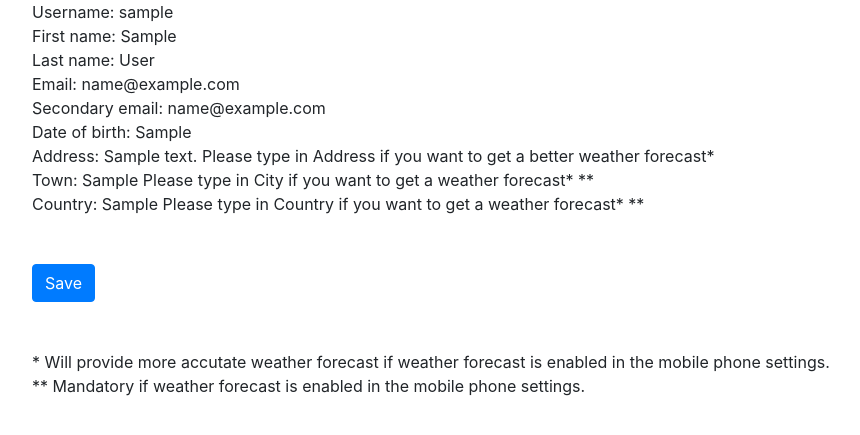
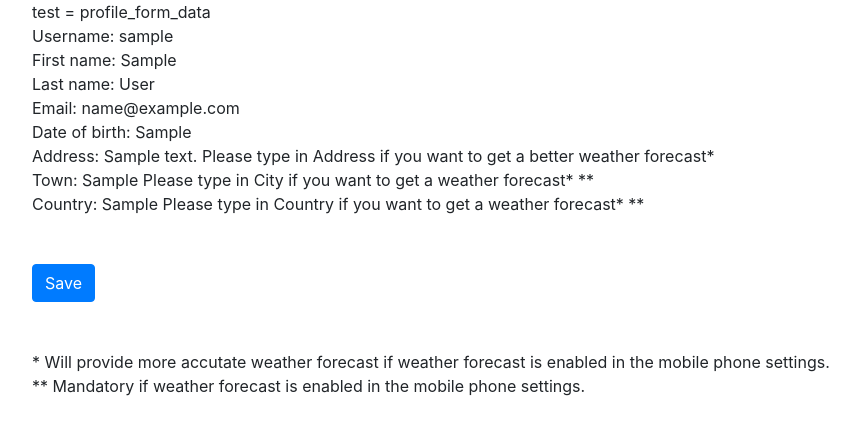
Before and after one commit to GoranAviani/incodaq_weather, a Django app: template templates/expanded_user/edit_user_profile.html in a window 1280 px wide. Shown: the part 56-491 px from the top of the page, without its empty margins (53-913 px from the left). Run offline with Django 3.2, Linux system fonts and the light colour scheme; the template is opened without the code that fills it: most values are stand-ins (such as "Sample title", 1, 10 or a date in 2020); parts of the project's set-up code (start-up, migrations or seed data) failed here and were passed over; some libraries are stand-ins or nearby versions.

Commit message:
fix - deleted unused params from template

```diff
--- a/templates/expanded_user/edit_user_profile.html
+++ b/templates/expanded_user/edit_user_profile.html
@@ -2,7 +2,7 @@
 
 {% block content %}
 
-<div class="container margin-30-top">
+<div class="container margin-30-top">test = profile_form_data
 <form method="post">
     {% csrf_token %}
     Username: {{profile_form_data.username}}
@@ -12,8 +12,6 @@
     Last name: {{profile_form_data.last_name}}
     <br/>
     Email: {{profile_form_data.email}}
-    <br/>
-    Secondary email: {{profile_form_data.userSecondEmail}}
     <br/>
     Date of birth: {{profile_form_data.userDoB}}
     <br/>
```
